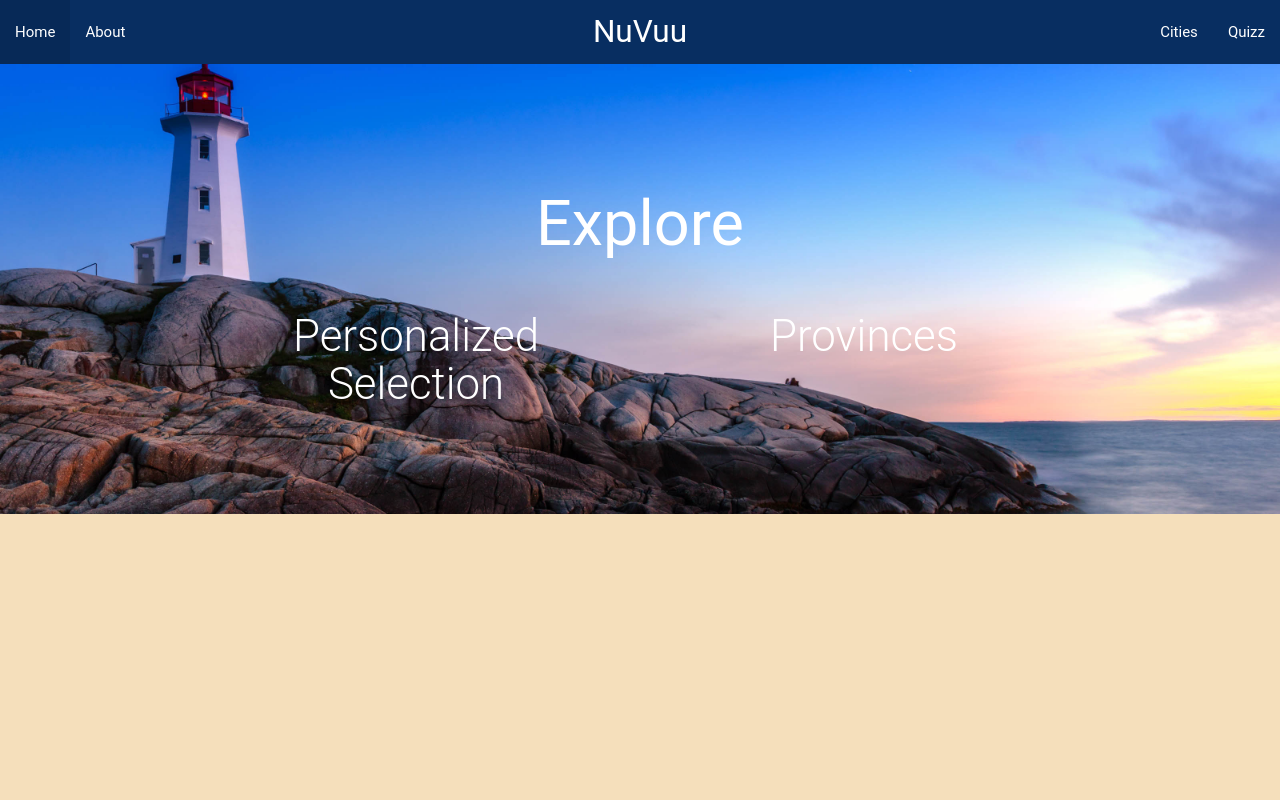
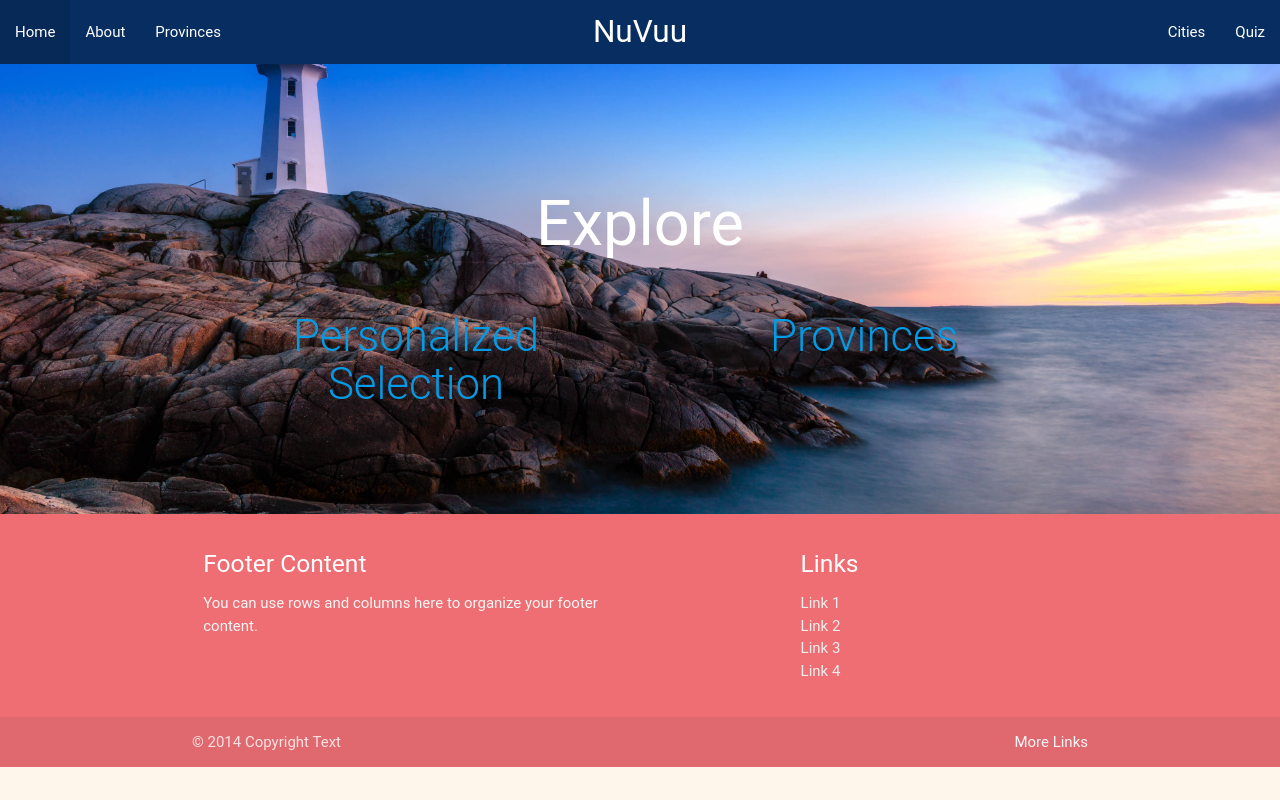
Before and after one commit to lisafaggiolo/Vuu, a React (Create React App) app in the folder client/: page /home in a window 1280 px wide. Built offline with nearby package versions, Linux system fonts and the light colour scheme.

Commit message:
switch in app.js relocated, footer added, additional pages and links added

```diff
--- a/client/src/components/App.js
+++ b/client/src/components/App.js
@@ -1,9 +1,9 @@
 import React, { useState, useEffect } from "react";
 import './App.scss';
 import Header from './Header';
-//import Footer from './Footer';
+import Footer from './Footer';
 import axios from "axios";
-//import Province from './Province'
+import Provinces from './Provinces'
 import City from './City';
 import Results from './Results';
 import Home from './Home';
@@ -35,9 +35,6 @@ export default function App(props) {
       <body>
         <Header />
 
-
-      </body>
-
         <Switch>
           <Route path="/about">
             <About />
@@ -48,13 +45,21 @@ export default function App(props) {
           <Route path="/home">
             <Home />
           </Route>
-        <Route path="/quizz">
+          <Route path="/quiz">
             <Questionnaire submitFilters={ submitFilters } />
+          </Route>
+          <Route path="/provinces">
+            <Provinces />
           </Route>
           <Route path="/results">
             <Results />
           </Route>
         </Switch>
+
+        <Footer />
+      </body>
+
+
     </Router>
 
   );
--- a/client/src/components/App.scss
+++ b/client/src/components/App.scss
@@ -17,13 +17,14 @@ body {
 }
 
 .home-page {
-  background: url("../images/Pcove.jpg") no-repeat center center fixed;
-  // background: url("../images/magD.jpg") no-repeat center center fixed;
-  -webkit-background-size: cover;
-  -moz-background-size: cover;
-  -o-background-size: cover;
+  // background: url("../images/lh.jpg") no-repeat center fixed;
+  background: url("../images/Pcove.jpg") no-repeat center center;
   background-size: cover;
+  // margin-bottom: 5em;
   .container {
     color: white;
   }
+  h3 {
+    text-decoration: none;
+  }
 }
--- a/client/src/components/Footer.jsx
+++ b/client/src/components/Footer.jsx
@@ -1,12 +1,34 @@
-
-import React from 'react';
+import React from 'react'
+import "./App.scss";
 
 const Footer = () =>{
-    return (
-     <h1>
-        Hello I am Footer
-     </h1>
-    );
+  return (
+    <footer class="page-footer">
+      <div class="container">
+        <div class="row">
+          <div class="col l6 s12">
+            <h5 class="white-text">Footer Content</h5>
+            <p class="grey-text text-lighten-4">You can use rows and columns here to organize your footer content.</p>
+          </div>
+          <div class="col l4 offset-l2 s12">
+            <h5 class="white-text">Links</h5>
+            <ul>
+              <li><a class="grey-text text-lighten-3" href="#!">Link 1</a></li>
+              <li><a class="grey-text text-lighten-3" href="#!">Link 2</a></li>
+              <li><a class="grey-text text-lighten-3" href="#!">Link 3</a></li>
+              <li><a class="grey-text text-lighten-3" href="#!">Link 4</a></li>
+            </ul>
+          </div>
+        </div>
+      </div>
+      <div class="footer-copyright">
+        <div class="container">
+        © 2014 Copyright Text
+        <a class="grey-text text-lighten-4 right" href="#!">More Links</a>
+        </div>
+      </div>
+    </footer>
+  );
 }
-  export default Footer
-;
+
+export default Footer;
--- a/client/src/components/Header.jsx
+++ b/client/src/components/Header.jsx
@@ -11,10 +11,11 @@ const Navbar = () => {
       <ul id="nav-mobile" className="left">
         <li ><Link to="/home">Home</Link></li>
         <li><Link to="/about">About</Link></li>
+        <li><Link to="/provinces">Provinces</Link></li>
       </ul>
       <ul id="nav-mobile" className="right">
         <li><Link to="/cities">Cities</Link></li>
-        <li><Link to="/quizz">Quizz</Link></li>
+        <li><Link to="/quiz">Quiz</Link></li>
       </ul>
       <div className="brand-logo center">NuVuu</div>
     </div>
--- a/client/src/components/Header.scss
+++ /dev/null
@@ -1,2 +0,0 @@
-// not used atm
-// @import "styles/variables.scss";
--- a/client/src/components/Home.js
+++ b/client/src/components/Home.js
@@ -1,9 +1,11 @@
 import React from 'react'
 import './App.scss';
+import { Link } from "react-router-dom";
 // import 'js/bin/materialize';
 
 const Home = () => {
   return (
+    <main>
       <div className="home-page">
         <div className="section no-pad-bot">
           <div className="container">
@@ -12,8 +14,8 @@ const Home = () => {
             <br/>
             <h1 className="header center">Explore</h1>
             <div className="row center">
-            <h3 className="header col s6 light">Personalized Selection</h3>
-            <h3 className="header col s6 light">Provinces</h3>
+              <h3 className="header col s6 light"><Link to="/quiz">Personalized Selection</Link></h3>
+              <h3 className="header col s6 light"><Link to="/provinces">Provinces</Link></h3>
             </div>
             <br/>
             <br/>
@@ -21,7 +23,7 @@ const Home = () => {
           </div>
         </div>
       </div>
-
+    </main>
   )
 }
 
--- /dev/null
+++ b/client/src/components/Provinces.js
@@ -0,0 +1,12 @@
+import React from 'react'
+
+const Provinces = () => {
+  return (
+    <div className="container">
+      <h4 className="center">Provinces</h4>
+      <p>show provinces here</p>
+    </div>
+  )
+}
+
+export default Provinces;
--- a/client/src/styles/variables.scss
+++ b/client/src/styles/variables.scss
@@ -2,8 +2,8 @@
 
 // Colours
 $dark: #082E61;
-$light: #f5dfbb;
-
+// $light: #f5dfbb;
+$light: #FEF5EB;
 
 // Font sizes
 $bannerHeading: 42px;
```
Also changed, not shown: client/src/components/Footer.scss (deleted). Lines whose indentation alone changed are shown as unchanged.
